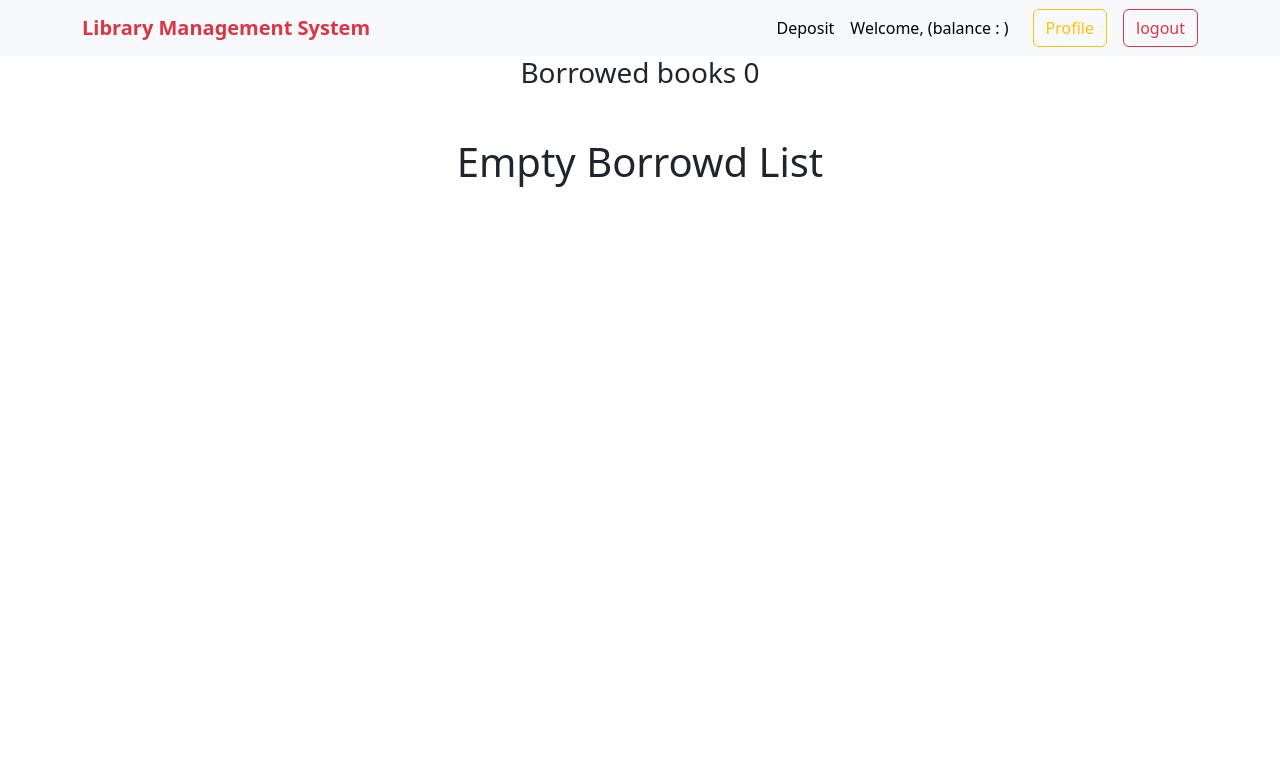
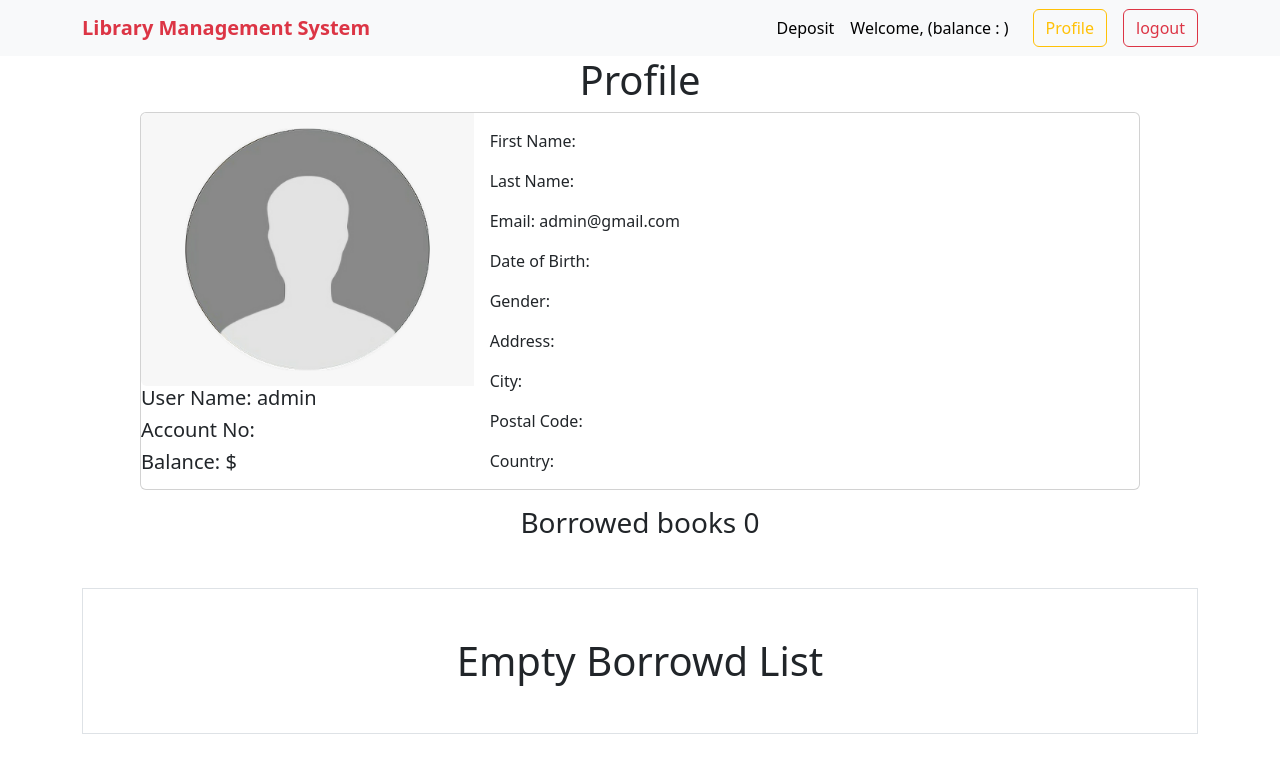
Before and after one commit to Enamul-Haque-Shojib/library_management_system, a Django app: page /account/profile/ in a window 1280 px wide. Shown: the top 773 px of the page. Run offline with Django 4.2, Linux system fonts and the light colour scheme; a user stored in the database is signed in; data comes from the database, SQL or seed files in the repository; some libraries are stand-ins or nearby versions.

Commit message:
pofile added

```diff
--- a/account/templates/accounts/profile_page.html
+++ b/account/templates/accounts/profile_page.html
@@ -1,8 +1,38 @@
 {% extends 'base.html' %}
-
+{% load static %}
 {% load crispy_forms_tags %}
 {% block head_title %}Profile{% endblock %}
 {% block content %}
+
+<div class="w-100 d-flex flex-column justify-content-center align-items-center">
+  <h1 class="center">Profile</h1>
+  <div class="card mb-3 " style="max-width: 1000px;">
+    <div class="row g-0">
+      <div class="col-md-4">
+        <img src="{% static 'images/profile.png' %}" class="img-fluid rounded-start" alt="...">
+        <h5 class="card-title">User Name: {{request.user.username}}</h5>
+        <h5 class="card-text"> Account No: {{request.user.account.account_no}}</h5>
+        <h5 class="card-text"> Balance: ${{request.user.account.balance}}</h5>
+      </div>
+      <div class="col-md-8">
+        <div class="card-body">
+
+          <p class="card-text">First Name: {{request.user.first_name}}</p>
+          <p class="card-text">Last Name: {{request.user.last_name}}</p>
+          <p class="card-text"> Email: {{request.user.email}}</p>
+          <p class="card-text"> Date of Birth: {{request.user.account.birth_date}}</p>
+          <p class="card-text"> Gender: {{request.user.account.gender}}</p>
+          <p class="card-text"> Address: {{request.user.address.street_address}}</p>
+          <p class="card-text"> City: {{request.user.address.city}}</p>
+          <p class="card-text"> Postal Code: {{request.user.address.postal_code}}</p>
+          <p class="card-text"> Country: {{request.user.address.country}}</p>
+        </div>
+      </div>
+    </div>
+  </div>
+</div>
+
+
 
 
 
@@ -11,6 +41,7 @@
     </div>
 
 
+    <div class="border mb-5">
       {% if profilebooklist %}
       <table class="table">
         <thead>
@@ -39,8 +70,10 @@
         </tbody>
       </table>
       {% else %}
-      <h1 class="text-center">Empty Borrowd List</h1>
+        <h1 class="text-center m-5">Empty Borrowd List</h1>
       {% endif %}
+    </div>
+
 
 
 
```
Also changed, not shown: core/static/images/profile.png (added). Lines whose indentation alone changed are shown as unchanged.
